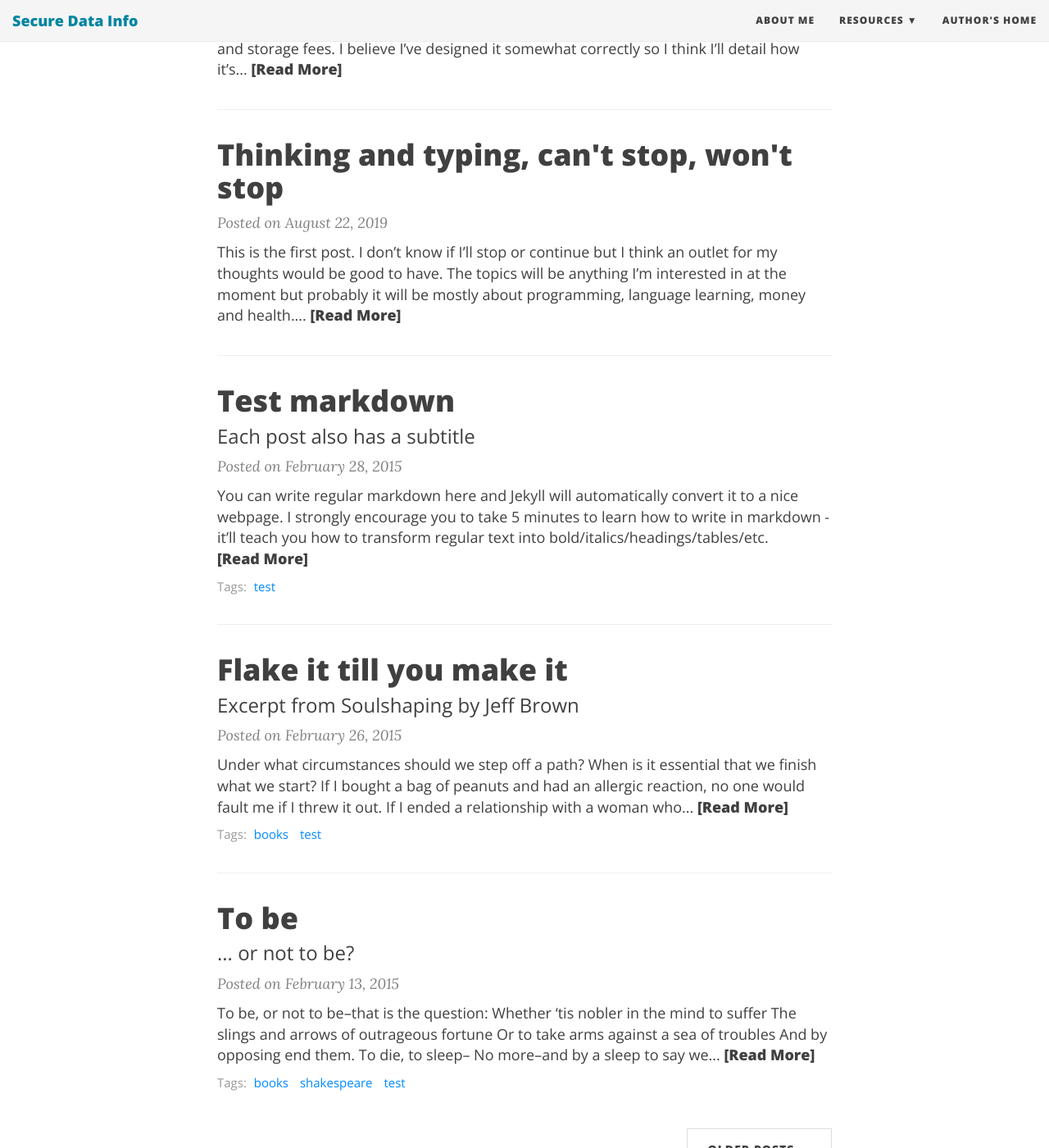
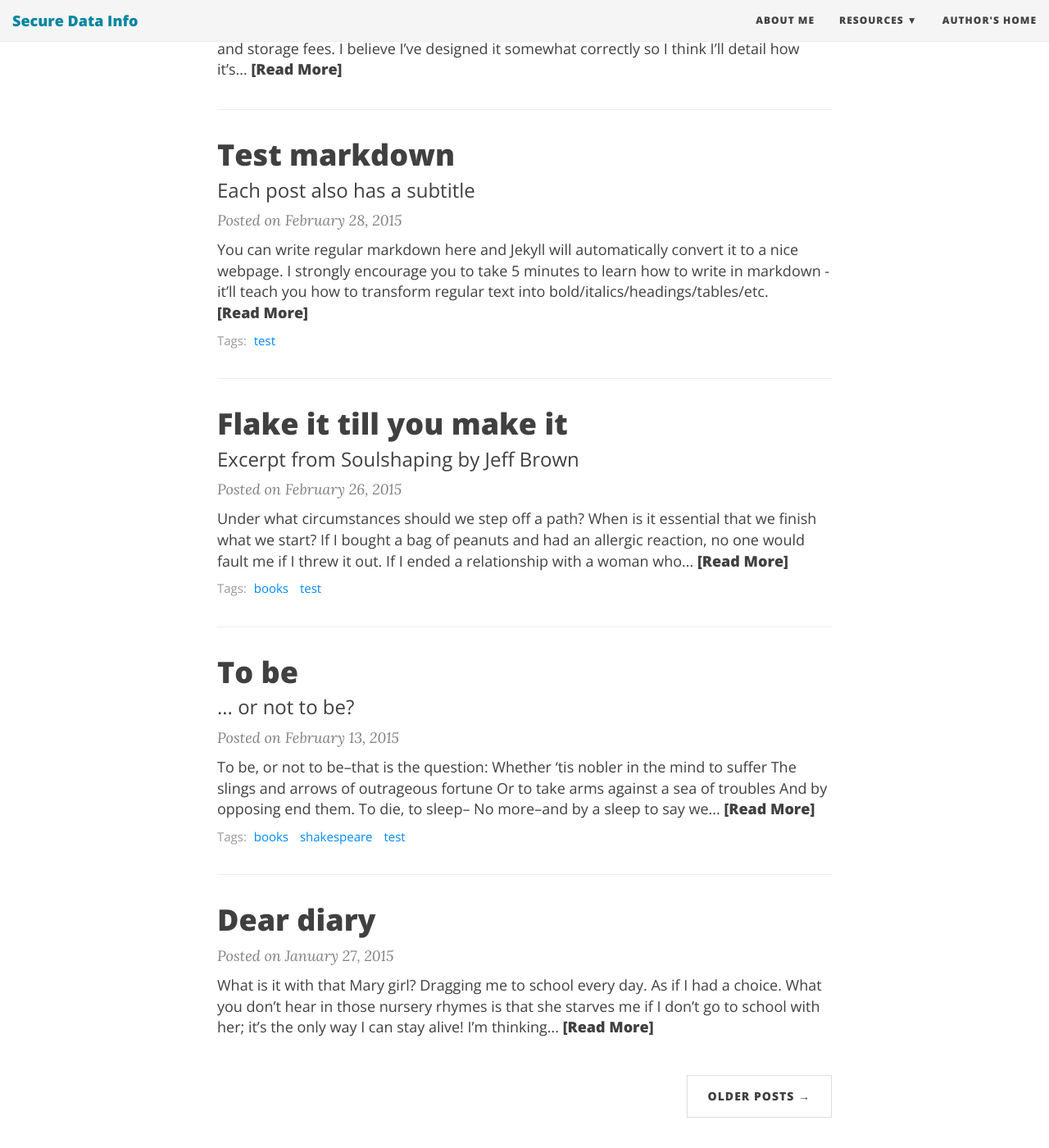
Before and after one commit to anidean/anidean.github.io, a Jekyll site: the page built from index.html, in a window 1280 px wide and 1400 px high, scrolled down 428 px. Shown: the whole window at 82% size. Built offline with Jekyll 4.4.1, drawn with Linux system fonts in a browser that asks for light colours; nearby versions of some CDN libraries; the list of posts is cut into pages by our own code.

```diff
--- a/_config.yml
+++ b/_config.yml
@@ -24,7 +24,7 @@
   Resources:
     - Beautiful Jekyll: "http://deanattali.com/beautiful-jekyll/"
     - Learn markdown: "http://www.markdowntutorial.com/"
-  Author's home: "http://deanattali.com"
+  Author's home: "https://www.google.com/maps/place/San+Francisco,+CA/@37.7576948,-122.4726193,13z/data=!3m1!4b1!4m5!3m4!1s0x80859a6d00690021:0x4a501367f076adff!8m2!3d37.7749295!4d-122.4194155"
 
 # Image to show in the navigation bar - image must be a square (width = height)
 # Remove this parameter if you don't want an image in the navbar
--- a/_posts/2019-08-22-thinking-typing.md
+++ /dev/null
@@ -1,9 +0,0 @@
----
-layout: post
-title: "Thinking and typing, can't stop, won't stop"
-date: 2019-08-22
----
-
-This is the first post.  I don't know if I'll stop or continue but I think an outlet for my thoughts would be good to have.  The topics will be anything I'm interested in at the moment but probably it will be mostly about programming, language learning, money and health.  So I guess part of this will be a log and part of this will be a snapshot on a younger version of myself's mind.
-
-Maybe something will come out of doing this.
```
Also changed, not shown: _posts/2019-08-28-podman-on-debian.md (+20 -21 lines).
